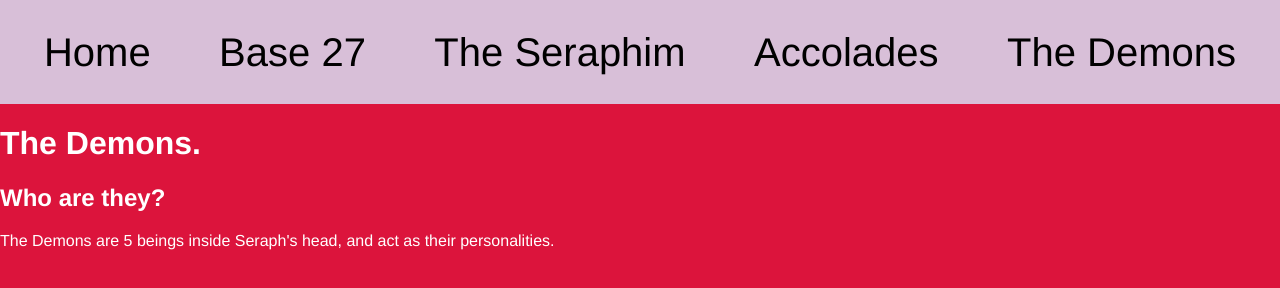
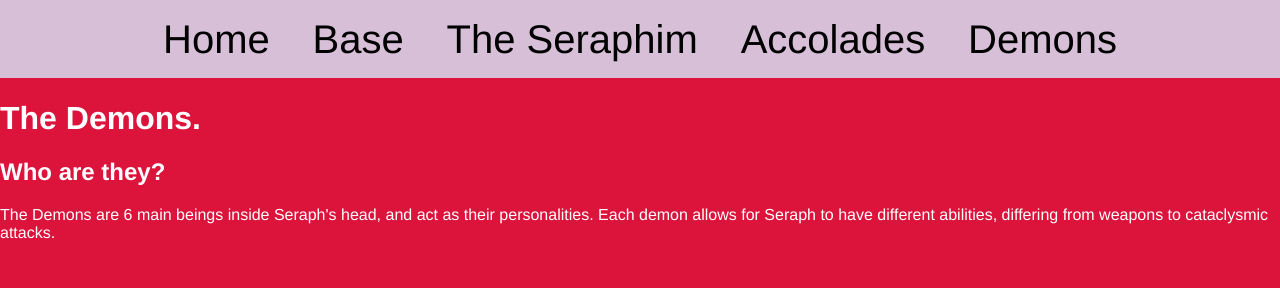
Before and after one commit to Programmer327-J/Spirit-World, a plain HTML site: page demons.html in a window 1280 px wide. Drawn offline with Linux system fonts and the light colour scheme.

Commit message:
Beginning second phase

```diff
--- a/demons.html
+++ b/demons.html
@@ -10,16 +10,17 @@
     <nav>
         <ul>
             <li><a href="index.html">Home</a></li>
-            <li><a href="base.html">Base 27</a></li>
+            <li><a href="base.html">Base</a></li>
             <li><a href="seraphim.html" default>The Seraphim</a></li>
             <li><a href="achievements.html">Accolades</a></li>
-            <li><a href="demons.html"></a>The Demons</li>
+            <li><a href="demons.html">Demons</a></li>
         </ul>
     </nav>
+    <h1>The Demons.</h1>
     <div class="intro">
-    <h1>The Demons.</h1>
     <h2>Who are they?</h2>
-    <p>The Demons are 5 beings inside Seraph's head, and act as their personalities.</p>
+    <p>The Demons are 6 main beings inside Seraph's head, and act as their personalities. Each demon allows for Seraph to have different abilities, differing from weapons to cataclysmic attacks.</p>
+
     </div>
 </body>
 </html>
--- a/index.css
+++ b/index.css
@@ -45,7 +45,7 @@ nav li {
     line-height: 40px;
     height: 40px;
     display: inline-block;
-    margin: 2.5%;
+    margin: 1.5%;
 }
 
 nav a {
```
Also changed, not shown: achievements.html (+2 -2 lines), base.html (+2 -2 lines), index.html (+2 -2 lines), seraphim.html (+2 -2 lines).
